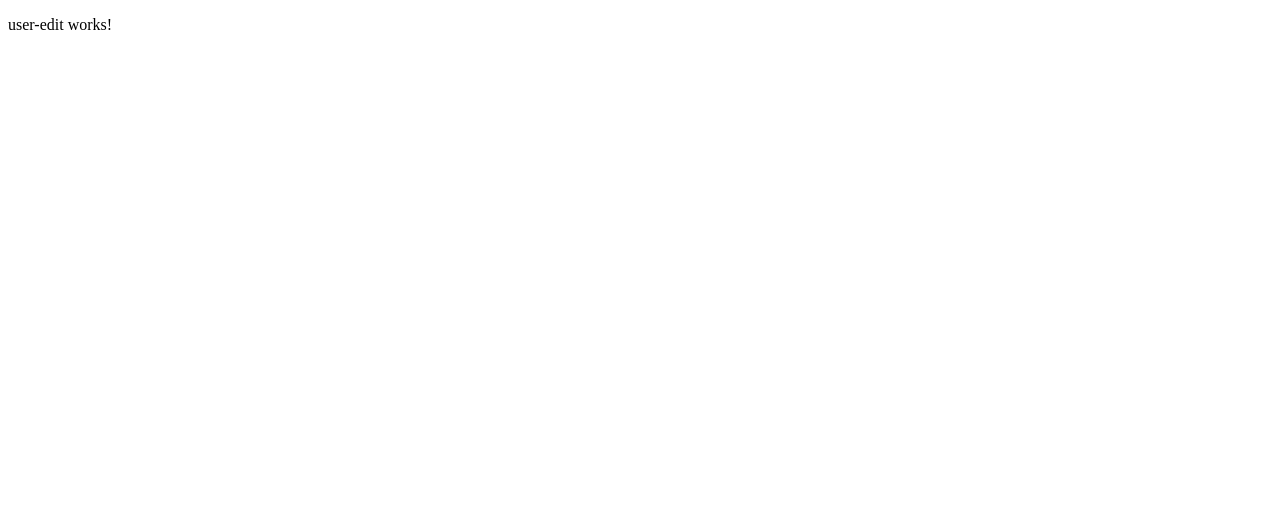
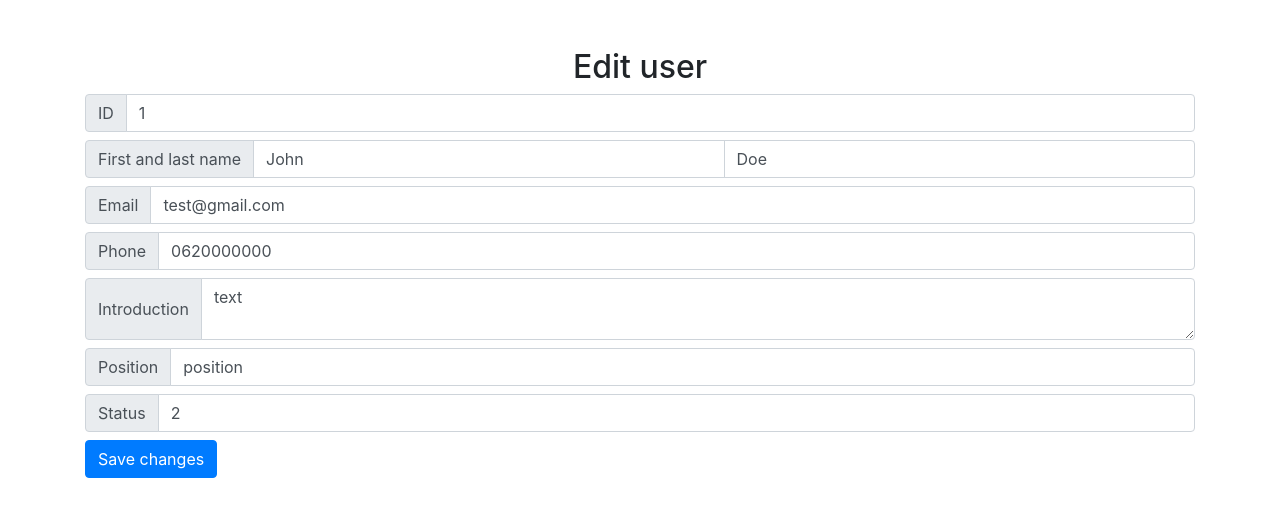
Before and after one commit to dani9417/stilldesign-frontend-angular, an Angular app: page /users/1 in a window 1280 px wide. Shown: the top 516 px of the page. Built offline with nearby package versions, Linux system fonts and the light colour scheme.

Commit message:
Static pages

```diff
--- a/src/app/app.module.ts
+++ b/src/app/app.module.ts
@@ -1,5 +1,6 @@
 import { BrowserModule } from '@angular/platform-browser';
 import { NgModule } from '@angular/core';
+import { FormsModule } from '@angular/forms'
 
 import { AppRoutingModule } from './app-routing.module';
 import { AppComponent } from './app.component';
@@ -19,7 +20,8 @@ import { NewUserComponent } from './user/new-user/new-user.component';
   ],
   imports: [
     BrowserModule,
-    AppRoutingModule
+    AppRoutingModule,
+    FormsModule
   ],
   providers: [],
   bootstrap: [AppComponent]
--- a/src/app/login/login.component.css
+++ b/src/app/login/login.component.css
@@ -0,0 +1,23 @@
+.form-signin {
+    width: 100%;
+    max-width: 330px;
+    padding: 15px;
+    margin: auto;
+    margin-top: 40px;
+}
+
+.form-signin .form-control {
+    position: relative;
+    box-sizing: border-box;
+    height: auto;
+    padding: 10px;
+    font-size: 16px;
+}
+
+.form-signin input[type="email"] {
+    margin-bottom: -1px;
+}
+
+.form-signin input[type="password"] {
+    margin-bottom: 10px;
+}
--- a/src/app/login/login.component.html
+++ b/src/app/login/login.component.html
@@ -1,3 +1,8 @@
-<p>
-  login works!
-</p>
+<div class="text-center">
+  <form action="" class="form-signin">
+    <h1 class="h3 font-weight-normal">Please sign in</h1>
+    <input type="email" class="form-control mb-1" id="inputEmail" placeholder="Email address">
+    <input type="password" class="form-control mb-3" id="inputPassword" placeholder="Password">
+    <button class="btn btn-lg btn-primary btn-block" type="submit">Sign in</button>
+  </form>
+</div>
--- a/src/app/user/user-edit/user-edit.component.html
+++ b/src/app/user/user-edit/user-edit.component.html
@@ -1,3 +1,57 @@
-<p>
-  user-edit works!
-</p>
+<div class="container mt-5">
+  <h2 class="text-center">Edit user</h2>
+    <form >
+        <div class="input-group mb-2">
+            <div class="input-group-prepend">
+              <span class="input-group-text">ID</span>
+            </div>
+            <input [(ngModel)]="user.id" name="id" type="number" class="form-control">
+        </div>
+
+        <div class="input-group mb-2">
+            <div class="input-group-prepend">
+              <span class="input-group-text" id="">First and last name</span>
+            </div>
+            <input [(ngModel)]="user.firstName" name="firstName" type="text" class="form-control">
+            <input [(ngModel)]="user.lastName" name="lastName" type="text" class="form-control">
+        </div>
+
+        <div class="input-group mb-2">
+            <div class="input-group-prepend">
+              <span class="input-group-text">Email</span>
+            </div>
+            <input [(ngModel)]="user.email" name="email" type="email" class="form-control">
+        </div>
+
+        <div class="input-group mb-2">
+            <div class="input-group-prepend">
+              <span class="input-group-text">Phone</span>
+            </div>
+            <input [(ngModel)]="user.phone" name="phone" type="text" class="form-control">
+        </div>
+
+        <div class="input-group mb-2">
+            <div class="input-group-prepend">
+              <span class="input-group-text">Introduction</span>
+            </div>
+            <textarea [(ngModel)]="user.introduction" name="introduction" class="form-control" aria-label="With textarea"></textarea>
+        </div>
+
+        <div class="input-group mb-2">
+            <div class="input-group-prepend">
+              <span class="input-group-text">Position</span>
+            </div>
+            <input [(ngModel)]="user.position" name="position" type="text" class="form-control">
+        </div>
+
+        <div class="input-group mb-2">
+            <div class="input-group-prepend">
+              <span class="input-group-text">Status</span>
+            </div>
+            <input [(ngModel)]="user.status" name="status" type="number" class="form-control">
+        </div>
+
+
+        <button type="submit" class="btn btn-primary">Save changes</button>
+      </form>
+</div>
--- a/src/app/user/user-edit/user-edit.component.ts
+++ b/src/app/user/user-edit/user-edit.component.ts
@@ -1,4 +1,5 @@
 import { Component, OnInit } from '@angular/core';
+import { User } from '../user';
 
 @Component({
   selector: 'app-user-edit',
@@ -7,6 +8,20 @@ import { Component, OnInit } from '@angular/core';
 })
 export class UserEditComponent implements OnInit {
 
+  user: User = {
+    id: 1,
+    firstName: 'John',
+    lastName: 'Doe',
+    email: 'test@gmail.com',
+    phone: '0620000000',
+    introduction: 'text',
+    position: 'position',
+    status: 2,
+    avatar: {file: 'file', src: 'http://via.placeholder.com/350x150'},
+    roles: [{id: 1, name: 'role'}],
+    createdAt: {date: '123', timezone_type: 2, timezone: 'asd'}
+  };
+
   constructor() { }
 
   ngOnInit() {
--- a/src/app/user/user-list/user-list.component.css
+++ b/src/app/user/user-list/user-list.component.css
@@ -0,0 +1,3 @@
+.removeItem {
+    text-decoration: none;
+}
--- a/src/app/user/user-list/user-list.component.html
+++ b/src/app/user/user-list/user-list.component.html
@@ -1,3 +1,18 @@
-<p>
-  user-list works!
-</p>
+<div class="container mt-5">
+  <h1 class="text-center">Users</h1>
+  <div class="list-group pt-3">
+    <!-- <li *ngFor="let user of users" class="list-group-item">{{user.firstName}} {{user.lastName}}  ({{ user.id }})</li> -->
+    <a *ngFor="let user of users" href="#" class="list-group-item list-group-item-action flex-column align-items-start">
+      <div class="d-flex w-100 justify-content-between">
+        <h5 class="mb-1">{{user.firstName}} {{user.lastName}} - ID: {{ user.id }}</h5>
+        <a class="removeItem" href="#">
+            <i class="fas fa-trash"></i>
+          Delete
+        </a>
+      </div>
+      <p class="mb-1">Email: {{user.email}}</p>
+      <p class="mb-1">Phone: {{user.phone}}</p>
+      <small>Created at: {{user.createdAt.date}}</small>
+    </a>
+  </div>
+</div>
--- a/src/app/user/user-list/user-list.component.ts
+++ b/src/app/user/user-list/user-list.component.ts
@@ -1,4 +1,5 @@
 import { Component, OnInit } from '@angular/core';
+import { User } from '../user';
 
 @Component({
   selector: 'app-user-list',
@@ -7,6 +8,16 @@ import { Component, OnInit } from '@angular/core';
 })
 export class UserListComponent implements OnInit {
 
+  users: User[] = [{
+    id: 1,
+    firstName: 'John',
+    lastName: 'Doe',
+    email: 'test@gmail.com',
+    phone: '0620000000',
+    status: 2,
+    createdAt: {date: '123', timezone_type: 2, timezone: 'asd'}
+  }];
+
   constructor() { }
 
   ngOnInit() {
--- a/src/app/user/user.ts
+++ b/src/app/user/user.ts
@@ -11,7 +11,7 @@ export interface User {
     status:        number;
     createdAt:     CreatedAt;
     avatar?:       Avatar;
-    roles?:        Roles;
+    roles?:        Role[];
 }
 
 export interface CreatedAt {
@@ -20,9 +20,6 @@ export interface CreatedAt {
     timezone:      string;
 }
 
-export interface Roles {
-    data: Role[];
-}
 
 export interface Role {
     id:   number;
--- a/src/index.html
+++ b/src/index.html
@@ -2,13 +2,15 @@
 <html lang="en">
 <head>
   <meta charset="utf-8">
-  <title>StilldesignFrontendAngular</title>
+  <title>Stilldesign Frontend Angular</title>
   <base href="/">
 
   <meta name="viewport" content="width=device-width, initial-scale=1">
   <link rel="icon" type="image/x-icon" href="favicon.ico">
+  <link rel="stylesheet" href="https://stackpath.bootstrapcdn.com/bootstrap/4.1.1/css/bootstrap.min.css" integrity="sha384-WskhaSGFgHYWDcbwN70/dfYBj47jz9qbsMId/iRN3ewGhXQFZCSftd1LZCfmhktB" crossorigin="anonymous">
 </head>
 <body>
   <app-root></app-root>
+  <script defer src="https://use.fontawesome.com/releases/v5.0.13/js/all.js" integrity="sha384-xymdQtn1n3lH2wcu0qhcdaOpQwyoarkgLVxC/wZ5q7h9gHtxICrpcaSUfygqZGOe" crossorigin="anonymous"></script>
 </body>
 </html>
```
